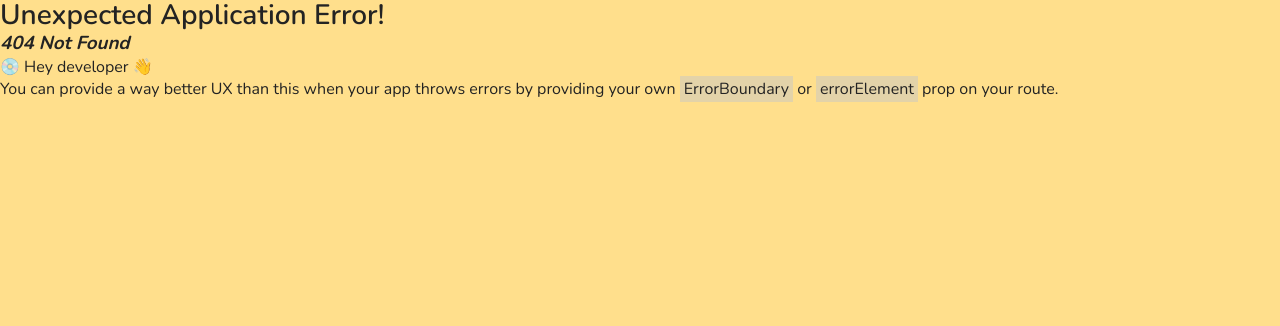
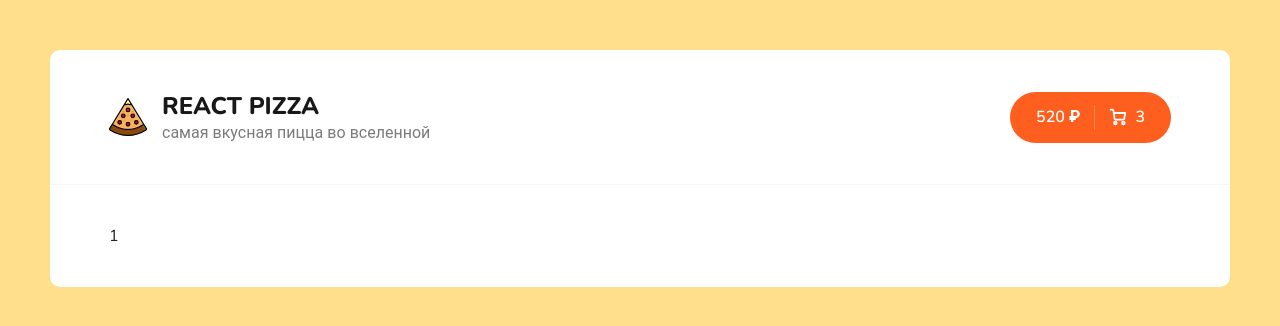
Before and after one commit to AmirGorbachev/react-pizza, a React (Create React App) app: page /cart in a window 1280 px wide. Before the commit this address had no page. Shown: the top 326 px of the page. Built offline with nearby package versions, Linux system fonts and the light colour scheme.

Commit message:
Trying into router

```diff
--- a/src/App.js
+++ b/src/App.js
@@ -1,23 +1,11 @@
 import React from "react";
-
-import Header from "./components/Header";
-import Home from "./pages/Home";
-import Cart from "./pages/Cart";
-import NotFound from "./pages/NotFound";
+import { RouterProvider } from "react-router-dom";
 
 import "./scss/app.scss";
+import router from "./router/router";
 
 function App() {
-  return (
-    <div className='wrapper'>
-      <Header />
-      <div className='content'>
-        <div className='container'>
-          <NotFound />
-        </div>
-      </div>
-    </div>
-  );
+  return <RouterProvider router={router} />;
 }
 
 export default App;
--- /dev/null
+++ b/src/components/AppLayout.jsx
@@ -0,0 +1,18 @@
+import { Outlet } from "react-router-dom";
+
+import Header from "./Header";
+
+function AppLayout() {
+  return (
+    <div className='wrapper'>
+      <Header />
+      <div className='content'>
+        <div className='container'>
+          <Outlet />
+        </div>
+      </div>
+    </div>
+  );
+}
+
+export default AppLayout;
--- a/src/components/Header.jsx
+++ b/src/components/Header.jsx
@@ -1,9 +1,12 @@
+import { Link } from "react-router-dom";
+
 import logoSvg from "../assets/img/pizza-logo.svg";
 
 function Header() {
   return (
     <div className='header'>
       <div className='container'>
+        <Link to='/'>
           <div className='header__logo'>
             <img width='38' src={logoSvg} alt='Pizza logo' />
             <div>
@@ -11,8 +14,9 @@ function Header() {
               <p>самая вкусная пицца во вселенной</p>
             </div>
           </div>
+        </Link>
         <div className='header__cart'>
-          <a href='/cart.html' className='button button--cart'>
+          <Link to='/cart' className='button button--cart'>
             <span>520 ₽</span>
             <div className='button__delimiter'></div>
             <svg
@@ -45,7 +49,7 @@ function Header() {
               />
             </svg>
             <span>3</span>
-          </a>
+          </Link>
         </div>
       </div>
     </div>
--- a/src/components/NotFoundBlock/NotFoundBlock.module.scss
+++ b/src/components/NotFoundBlock/NotFoundBlock.module.scss
@@ -1,5 +1,8 @@
 .root {
   text-align: center;
+  max-width: 700px;
+  margin: 0 auto;
+  padding: 100px;
 
   span {
     font-size: 100px;
--- a/src/pages/Cart.jsx
+++ b/src/pages/Cart.jsx
@@ -1,7 +1,11 @@
 import React from "react";
 
 function Cart() {
-  return <></>;
+  return (
+    <>
+      <p>1</p>
+    </>
+  );
 }
 
 export default Cart;
--- /dev/null
+++ b/src/router/router.js
@@ -0,0 +1,30 @@
+import { createBrowserRouter } from "react-router-dom";
+
+import AppLayout from "../components/AppLayout";
+
+import Home from "../pages/Home";
+import Cart from "../pages/Cart";
+import NotFound from "../pages/NotFound";
+
+const router = createBrowserRouter([
+  {
+    element: <AppLayout />,
+    errorElement: <NotFound />,
+    children: [
+      {
+        path: "/",
+        element: <Home />,
+      },
+      {
+        path: "/cart",
+        element: <Cart />,
+      },
+      {
+        path: "*",
+        element: <NotFound />,
+      },
+    ],
+  },
+]);
+
+export default router;
```
Also changed, not shown: src/index.js (+1 -9 lines). Lines whose indentation alone changed are shown as unchanged.
